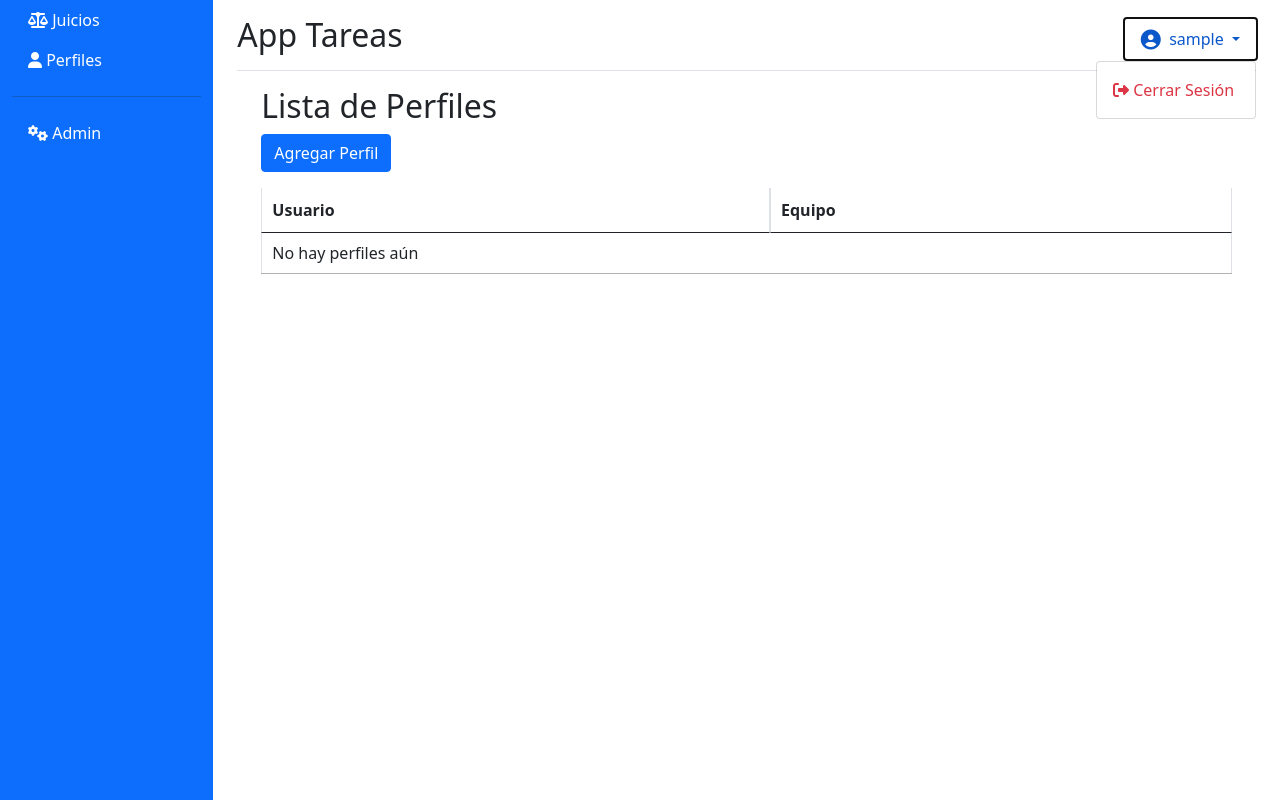
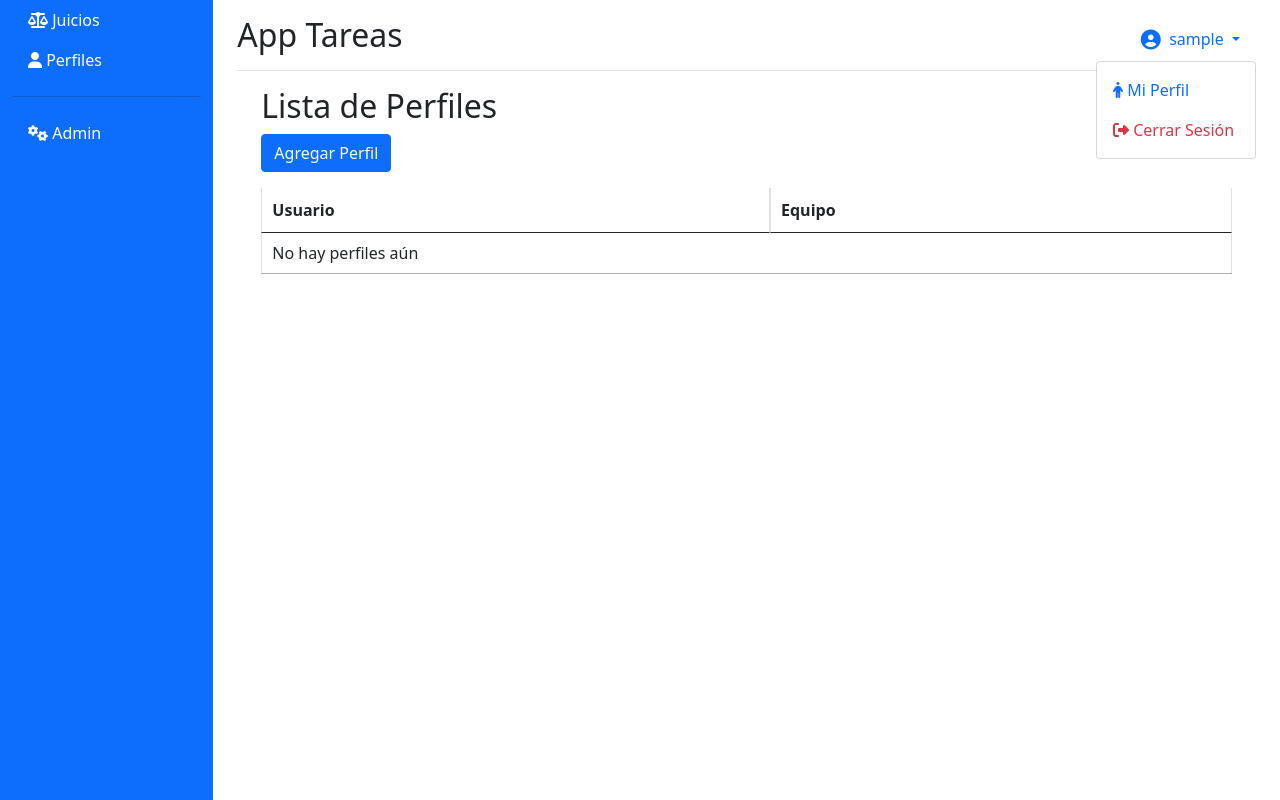
Before and after one commit to JOSELAGOSG/uravit_django, a Django app: page /perfil/ in a window 1280 px wide, after a click that opens the changed part. Run offline with Django 4.2, Linux system fonts and the light colour scheme; the visitor is signed in with stand-in values (Sample User, id 1); data that the repository does not hold is empty; some libraries are stand-ins or nearby versions.

Commit message:
add mi-perfil logic

```diff
--- a/uravit/trial/templates/base.html
+++ b/uravit/trial/templates/base.html
@@ -50,10 +50,15 @@
                 <div class="d-flex justify-content-between flex-wrap flex-md-nowrap align-items-center pt-3 pb-2 mb-3 border-bottom">
                     <h1 class="h2">App Tareas</h1>
                     <div class="btn-toolbar mb-2 mb-md-0">
-                        <a href="#" class="nav-link dropdown-toggle" data-bs-toggle="dropdown">
+                        <a  class="nav-link dropdown-toggle" data-bs-toggle="dropdown">
                             <i class="fa-solid fa-circle-user fa-lg"></i>&nbsp; {{ user.username }}
                         </a>
                         <ul class="dropdown-menu dropdown-menu text-small">
+                            <li>
+                                <a class="nav-link" href="{% url 'trial:user-perfil' %}">
+                                    <i class="fas fa-person"></i> Mi Perfil
+                                </a>
+                            </li>
                             <li>
                                 <a class="nav-link text-danger" href='{% url "logout" %}'>
                                     <i class="fas fa-sign-out-alt"></i> Cerrar Sesión
--- a/uravit/trial/urls.py
+++ b/uravit/trial/urls.py
@@ -46,4 +46,7 @@ urlpatterns = [
     # Apoyo Testigo CRUD
     path('testigo/<int:testigo_pk>/create-apoyo/', login_required(views.ApoyoTestigoCreateView.as_view()), name='apoyo-testigo-create'),
 
+    # Mi Perfil
+    path('perfil/', views.UserPerfilView.as_view(), name='user-perfil'),
+
 ]
--- a/uravit/trial/views.py
+++ b/uravit/trial/views.py
@@ -19,7 +19,13 @@ from django.views.generic.edit import (
 from django.views.generic import (
     ListView,
     DetailView,
+    TemplateView,
 )
+from django.contrib.auth.models import User
+
+from django.contrib.auth.decorators import login_required
+
+from django.utils.decorators import method_decorator
 
 
 
@@ -163,6 +169,7 @@ class PerfilCreateView(CreateView):
     template_name = 'trial/perfil/perfil_form.html'
     model = Perfil
     fields = '__all__'
+    success_url = reverse_lazy('trial:perfil-list')
 
 class PerfilDetailView(DetailView):
     template_name = 'trial/perfil/perfil_detail.html'
@@ -228,3 +235,23 @@ class ApoyoTestigoCreateView(CreateView):
         self.object.testigo = testigo
         self.object.save()
         return redirect(self.object.testigo.get_absolute_url())
+
+
+@method_decorator(login_required, name='dispatch')
+class UserPerfilView(TemplateView):
+    template_name = 'trial/user/user_detail.html'
+
+    def get_context_data(self, **kwargs):
+        context = super().get_context_data(**kwargs)
+        user = self.request.user
+        context['user'] = user
+
+        try:
+            perfil = Perfil.objects.get(usuario=user)
+            context['perfil'] = perfil
+            apoyos = Apoyo.objects.filter(equipo_a_cargo=perfil.equipo)
+            context['apoyos'] = apoyos
+        except Perfil.DoesNotExist:
+            perfil = None
+
+        return context
```
Also changed, not shown: uravit/trial/templates/trial/user/user_detail.html (added, +41 -0 lines).
